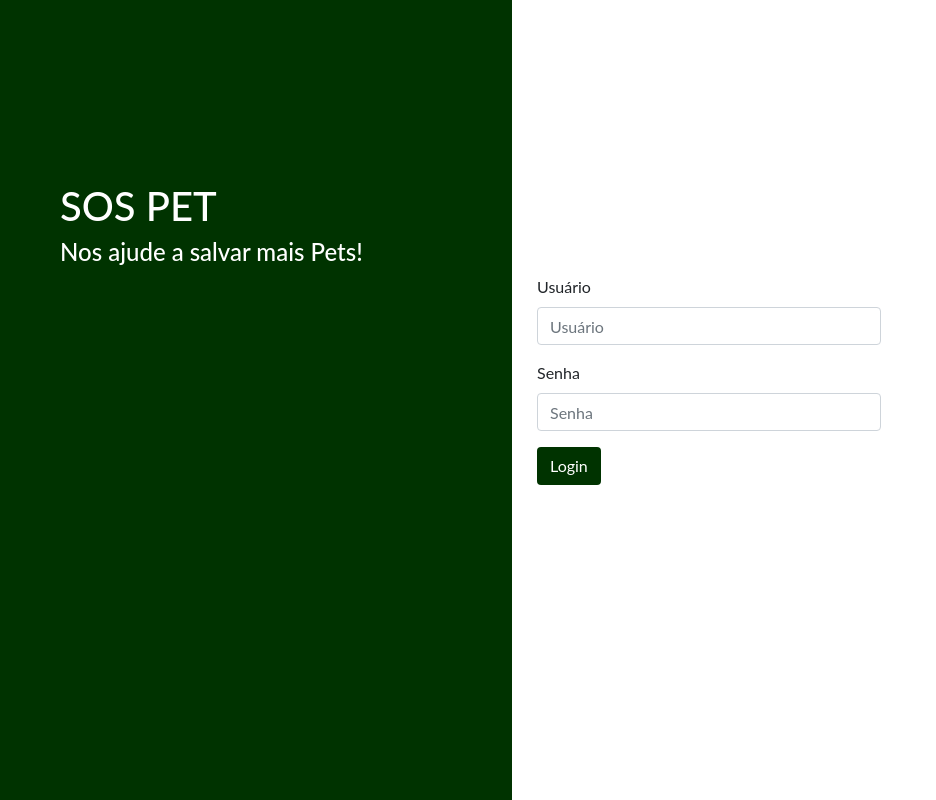
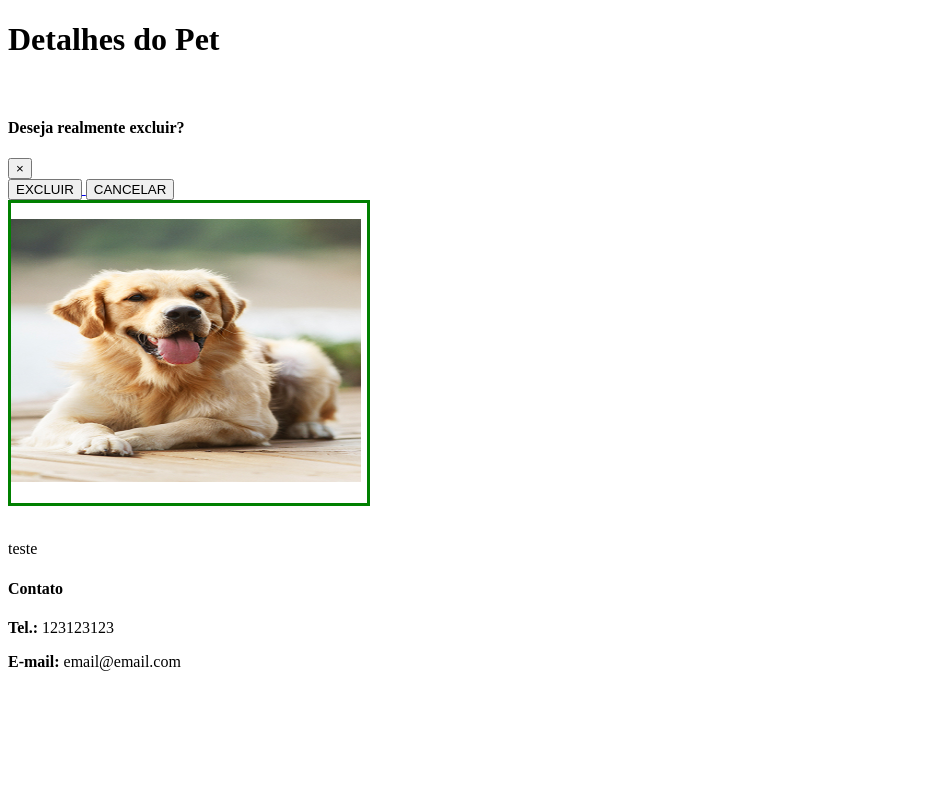
Before and after one commit to deoxan888/sospet, a Django app: template templates/index.html in a window 1280 px wide. Shown: the whole page, without its empty margins (0-936 px from the left). Run offline with Django 3.2, Linux system fonts and the light colour scheme; the template is opened without the code that fills it: values that come from a table or form of the project are taken from there, others are empty; data comes from the database, SQL or seed files in the repository; both versions use the stored data as it was after the commit; some libraries are stand-ins or nearby versions.

Commit message:
21-10-2020

```diff
--- a/sospet/urls.py
+++ b/sospet/urls.py
@@ -22,5 +22,5 @@
     path('login/', views.login_user),
     path('login/submit', views.submit_login),
     path('logout/', views.submit_login),
-    path('index', views.index),
+    path('', views.index),
 ]
--- a/templates/index.html
+++ b/templates/index.html
@@ -1,125 +1,50 @@
-{% load static %}
-<!DOCTYPE html>
-<html lang="pt-br">
+{% extends "model-page.html" %}
 
-<head>
-    <meta charset="utf-8">
-    <meta name="viewport" content="width=device-width, initial-scale=1, shrink-to-fit=no">
+{% block content %}
+    <h1 class="text-center">Detalhes do Pet</h1>
+    <br>
+  <!-- Ini Modal -->
+  <div class="modal fade" id="modal_confirm">
+    <div class="modal-dialog modal-dialog-centered">
+      <div class="modal-content">
+        <!-- Modal Header -->
+        <div class="modal-header">
+          <h4 class="modal-title">Deseja realmente excluir?</h4>
+          <button type="button" class="close" data-dismiss="modal">&times;</button>
+        </div>
+        <!-- Modal body -->
+        <div class="modal-body text-right">
+            <a href="/pet/delete/{{ pet.id }}/">
+                <button type="button" class="btn btn-danger">EXCLUIR</button>
+            </a>
+            <button type="button" class="btn btn-default" data-dismiss="modal">CANCELAR</button>
+        </div>
+      </div>
+    </div>
+  </div>
+  <!-- End Modal -->
 
-    <link rel="stylesheet" href="https://maxcdn.bootstrapcdn.com/bootstrap/4.4.1/css/bootstrap.min.css">
-    <link rel="stylesheet" href="https://maxcdn.bootstrapcdn.com/bootstrap/4.4.1/css/bootstrap.min.css">
-    <script src="https://ajax.googleapis.com/ajax/libs/jquery/3.5.1/jquery.min.js"></script>
-    <script src="https://cdnjs.cloudflare.com/ajax/libs/popper.js/1.16.0/umd/popper.min.js"></script>
-    <script src="https://maxcdn.bootstrapcdn.com/bootstrap/4.4.1/js/bootstrap.min.js"></script>
-    <link rel="stylesheet" href="{% static 'css/login.css' %}" >
-    <title>SOS PET</title>
-</head>
-
-<body class="d-flex flex-column">
-  <div class="sidenav">
-         <div class="login-main-text">
-            <h1>SOS PET<h1><h4>Nos ajude a salvar mais Pets!</h4>
-         </div>
-      </div>
-      <div class="main">
-         <div class="col-md-6 col-sm-12">
-            <div class="login-form">
-               <form action="submit", method="POST">{% csrf_token %}
-                  <div class="form-group">
-                     <label>Usuário</label>
-                     <input type="text" class="form-control" placeholder="Usuário" name="username">
-                  </div>
-                  <div class="form-group">
-                     <label>Senha</label>
-                     <input type="password" class="form-control" placeholder="Senha" name="password">
-                  </div>
-                  {% if messages %}
-                      {% for message in messages %}
-                          <div class="alert alert-danger">{{ message }}</div>
-                      {% endfor %}
-                  {% endif %}
-                  <button type="submit" class="btn btn-green">Login</button>
-               </form>
+    <div class="container">
+        <div class="row">
+            <div class="col-sm-12 col-md-12 col-lg-4">
+                <div style="border-color: green; border-style: solid; width: 356px; height: 300px;">
+                    <img src="{{ pet.photo.url }}" alt="Norway" width="350" height="263" style="margin-top: 16px;">
+                </div>
+                <br>
             </div>
-         </div>
-      </div>
-
-    <style>
-        body {
-            font-family: "Lato", sans-serif;
-        }
-
-        .main-head{
-            height: 150px;
-            background: #FFF;
-        }
-
-        .sidenav {
-            height: 100%;
-            background-color: #003300;
-            overflow-x: hidden;
-            padding-top: 20px;
-        }
-
-        .main {
-            padding: 0px 10px;
-        }
-
-        @media screen and (max-height: 450px) {
-            .sidenav {padding-top: 15px;}
-        }
-
-        @media screen and (max-width: 450px) {
-            .login-form{
-                margin-top: 10%;
-            }
-
-            .register-form{
-                margin-top: 10%;
-            }
-        }
-
-        @media screen and (min-width: 768px){
-            .main{
-                margin-left: 40%;
-            }
-
-            .sidenav{
-                width: 40%;
-                position: fixed;
-                z-index: 1;
-                top: 0;
-                left: 0;
-            }
-
-            .login-form{
-                margin-top: 80%;
-            }
-
-            .register-form{
-                margin-top: 20%;
-            }
-        }
-
-        .login-main-text{
-            margin-top: 20%;
-            padding: 60px;
-            color: #fff;
-        }
-
-        .login-main-text h2{
-            font-weight: 300;
-        }
-
-        .btn-green {
-            background-color: #003300 !important;
-            color: #fff;
-            transition-duration: 0.4s;
-        }
-        .btn-green:hover {
-            background-color: green !important;
-            color: #fff;
-        }
-    </style>
-</body>
-</html>
+            <div class="col-sm-12 col-md-12 col-lg-8">
+                <p>{{ pet.description }}</p>
+                <h4>Contato</h4>
+                <p><b>Tel.: </b>{{ pet.phone }}</p>
+                <p><b>E-mail: </b>{{ pet.email }}</p>
+                {% if request.user == pet.user %}
+                    <a href="/pet/register/?id={{ pet.id }}">
+                        <button type="button" class="btn btn-primary">Alterar</button>
+                    </a>
+                        <button type="button" class="btn btn-danger" data-toggle="modal" data-target="#modal_confirm">Excluir</button>
+                {% endif %}
+            </div>
+        </div>
+    </div>
+    <br>
+{% endblock %}
```
Also changed, not shown: sospet/Scripts/django-admin.py (added, +21 -0 lines), db.sqlite3, 3 other files.
